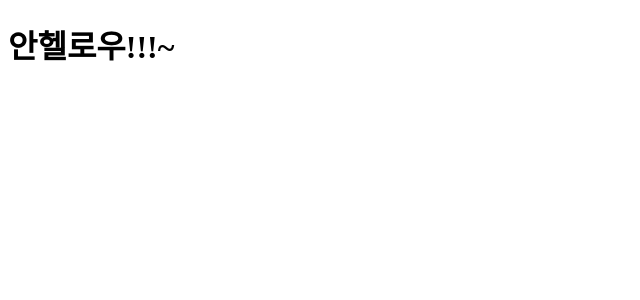
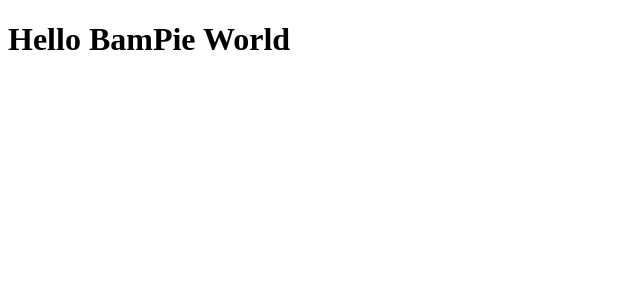
Before and after one commit to Yoon79/bampie-web, a Next.js app: page / in a window 1280 px wide. Shown: the top 300 px of the page, without its empty margins (0-640 px from the left). Built offline with nearby package versions, Linux system fonts and the light colour scheme.

Commit message:
Update index.tsx

```diff
--- a/pages/index.tsx
+++ b/pages/index.tsx
@@ -1,3 +1,6 @@
 export default function Page() {
-  return <h1>안헬로우!!!~</h1>
+  return (
+  <div>
+  <h1 className="font-mono">Hello BamPie World</h1>
+  </div>)
 }
```
